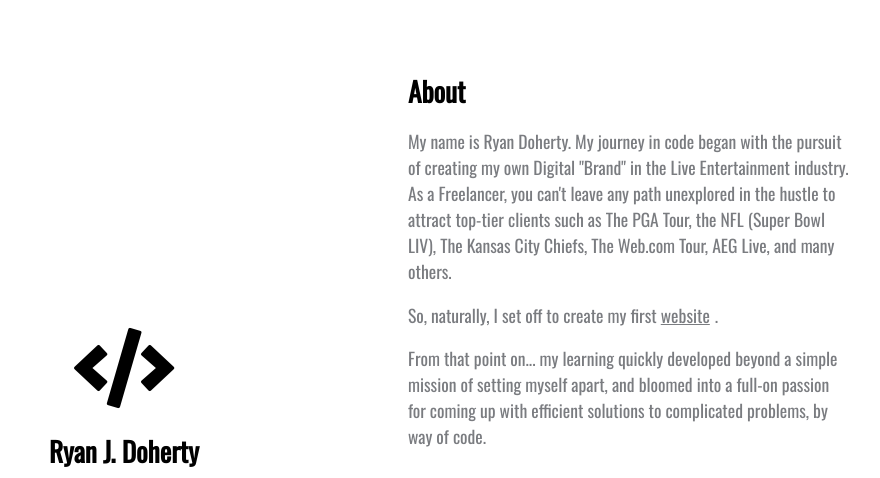
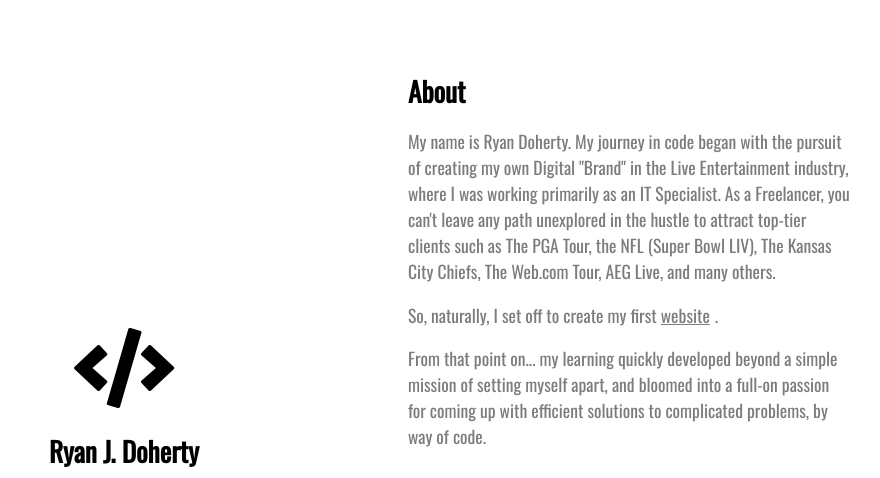
Before and after one commit to rd-demos/portfolio, a plain HTML site: page index.html in a window 1280 px wide. Shown: the top 478 px of the page, without its empty margins (232-1112 px from the left). Drawn offline with nearby package versions, Linux system fonts and the light colour scheme.

Commit message:
IT specialist

```diff
--- a/index.html
+++ b/index.html
@@ -45,11 +45,11 @@
         <h2>About</h2>
         <p>
           My name is Ryan Doherty. My journey in code began with the pursuit of
-          creating my own Digital "Brand" in the Live Entertainment industry. As
-          a Freelancer, you can't leave any path unexplored in the hustle to
-          attract top-tier clients such as The PGA Tour, the NFL (Super Bowl
-          LIV), The Kansas City Chiefs, The Web.com Tour, AEG Live, and many
-          others.
+          creating my own Digital "Brand" in the Live Entertainment industry,
+          where I was working primarily as an IT Specialist. As a Freelancer,
+          you can't leave any path unexplored in the hustle to attract top-tier
+          clients such as The PGA Tour, the NFL (Super Bowl LIV), The Kansas
+          City Chiefs, The Web.com Tour, AEG Live, and many others.
         </p>
         <p>
           So, naturally, I set off to create my first
```
